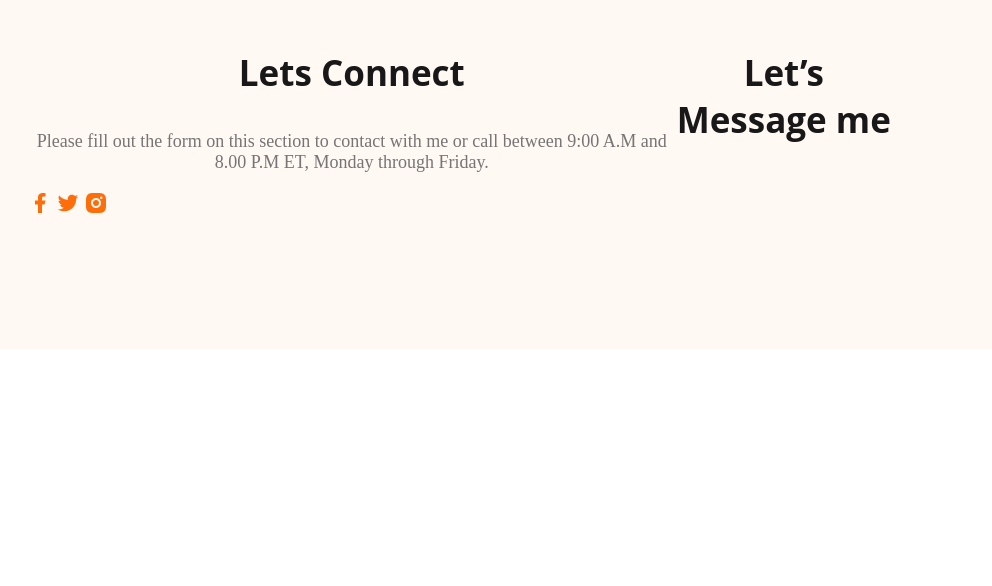
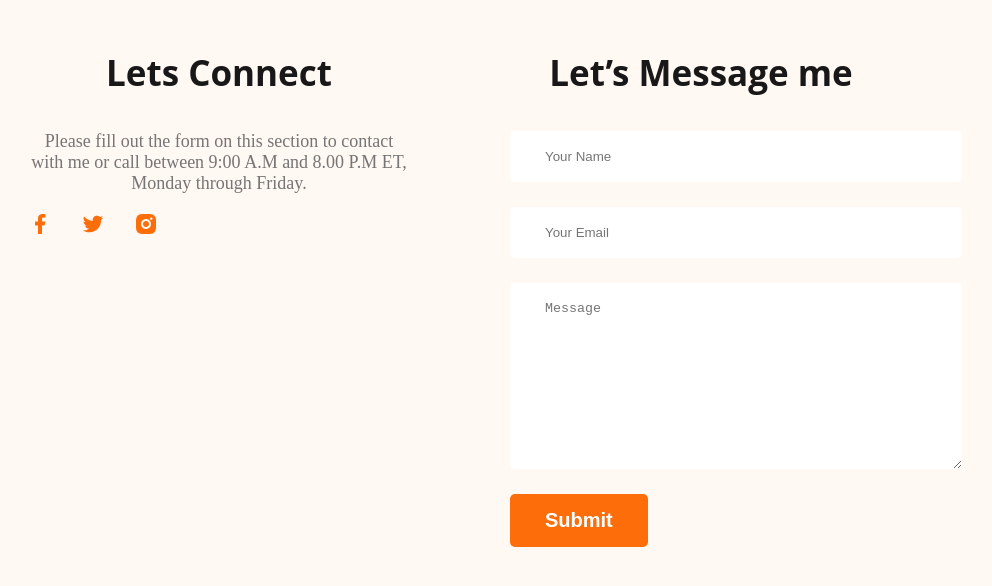
Before and after one commit to Siyamkhan95/web-developer-portfolio, a plain HTML site: page index.html in a window 1280 px wide. Shown: the part 3201-3787 px from the top of the page, without its empty margins (180-1172 px from the left). Before the commit the page ends 3558 px from the top, so only its background shows below. Drawn offline with Linux system fonts and the light colour scheme.

Commit message:
finished footer section with contact form

```diff
--- a/index.html
+++ b/index.html
@@ -177,6 +177,12 @@
 
         <div class="footer-column">
             <h3 class="section-title">Let’s Message me</h3>
+            <form class="contact" action="">
+                <input type="text" placeholder="Your Name">
+                <input type="email" name="" placeholder="Your Email" id="">
+                <textarea name="" placeholder="Message" id="" cols="30" rows="10"></textarea>
+                <input class="btn-primary" type="submit" value="Submit">
+            </form>
         </div>
     </footer>
 </body>
--- a/styles/portfolio.css
+++ b/styles/portfolio.css
@@ -186,7 +186,28 @@ main section{
 /* footer styles */
 footer{
     display: flex;
+    gap: 100px;
     background: #FFF8F3;
     margin-top: 100px;
     padding: 130px 200px;
 }
+
+.footer-column{
+    width: 50%;
+}
+
+.social-links a{
+    margin-right: 25px;
+}
+
+.contact input[type="text"], .contact input[type="email"],
+ textarea{
+    display: block;
+    margin-bottom: 25px;
+    padding: 18px 35px;
+    color: #757575;
+    border-radius: 5px;
+    background-color: #FFF;
+    border: 0;
+    width: 100%;
+}
```
